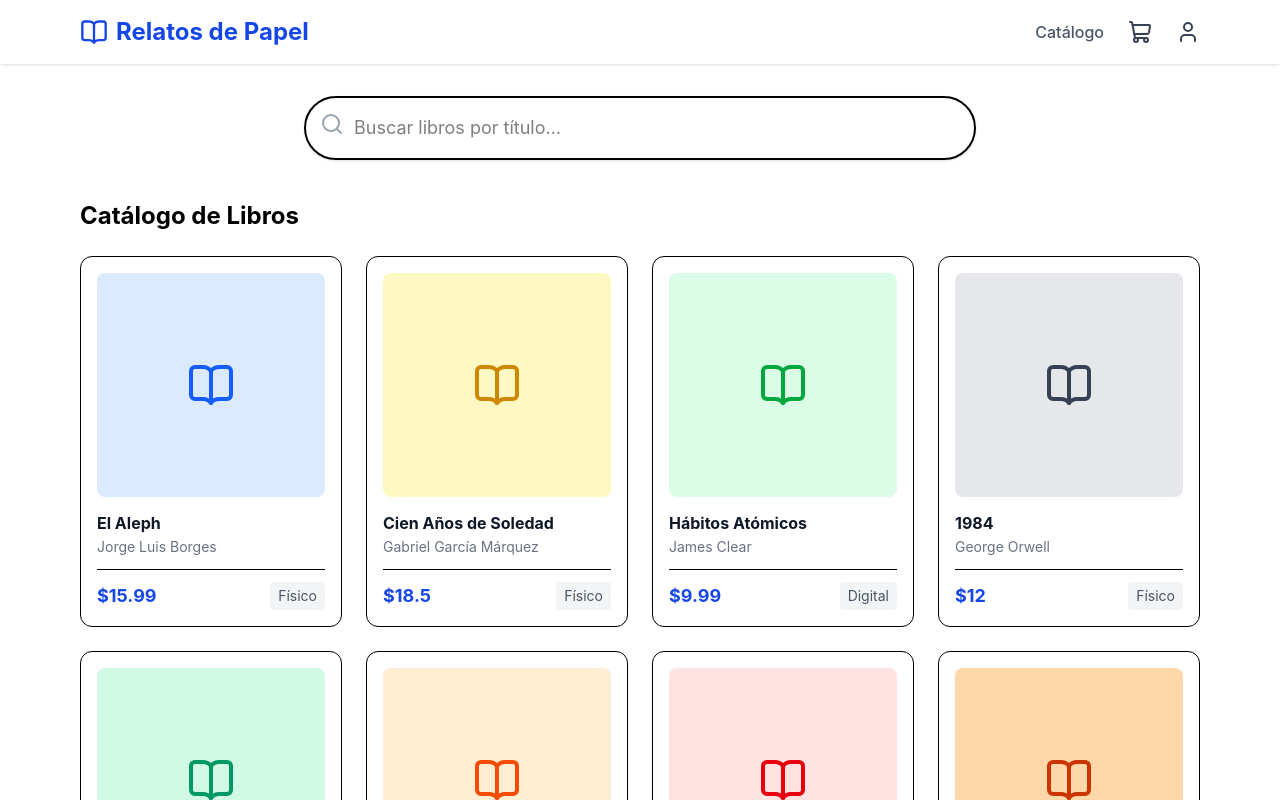
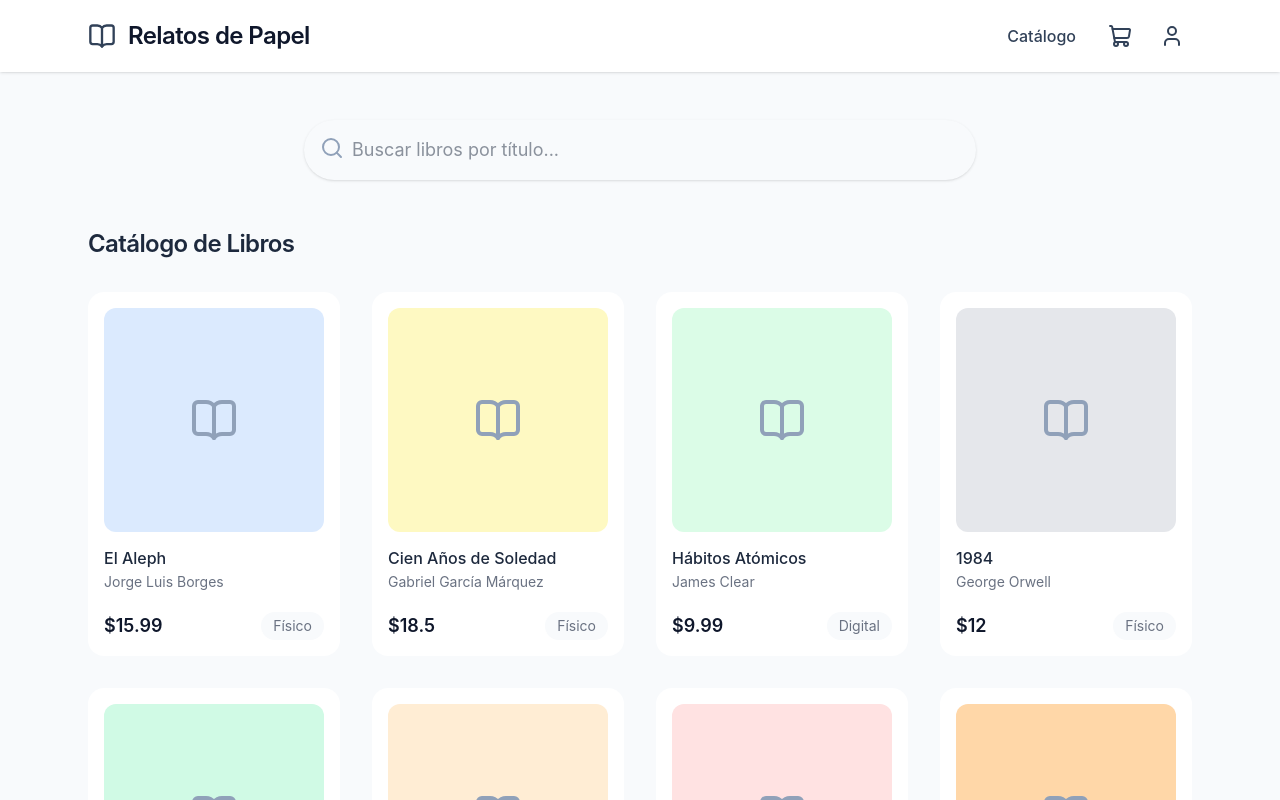
Before and after one commit to andresnino-dev/paper-story-front-app, a React (Vite) app: page /home in a window 1280 px wide. Shown: the top 800 px of the page. Built offline with nearby package versions, Linux system fonts and the light colour scheme.

Commit message:
apply style minimalist propose by ia copilot

```diff
--- a/index.html
+++ b/index.html
@@ -6,7 +6,7 @@
     <meta name="viewport" content="width=device-width, initial-scale=1.0" />
     <title>paper-story-front-app</title>
   </head>
-  <body>
+  <body class="antialiased bg-slate-50 text-slate-800">
     <div id="root"></div>
     <script type="module" src="/src/main.jsx"></script>
   </body>
--- a/src/components/layout/Header.jsx
+++ b/src/components/layout/Header.jsx
@@ -13,17 +13,40 @@ export const Header = () => {
 
     return (
         <header className="bg-white shadow-sm sticky top-0 z-40">
-            <div className="max-w-6xl mx-auto px-4 py-4 flex items-center justify-between">
-                <div className="flex items-center cursor-pointer text-blue-700 font-bold text-2xl" onClick={() => navigate('/')}>
-                    <BookOpen className="mr-2" size={28} /> Relatos de Papel
+            <div className="max-w-6xl mx-auto px-6 py-4 flex items-center justify-between">
+                <div
+                    className="flex items-center cursor-pointer text-slate-900 font-semibold text-2xl tracking-tight"
+                    onClick={() => navigate('/')}
+                    aria-label="Ir al inicio"
+                >
+                    <BookOpen className="mr-3 text-slate-700" size={28} />
+                    <span>Relatos de Papel</span>
                 </div>
-                <div className="flex items-center space-x-6">
-                    <button onClick={() => navigate('/home')} className="text-gray-600 hover:text-blue-600 font-medium">Catálogo</button>
-                    <div className="relative cursor-pointer text-gray-700 hover:text-blue-600" onClick={() => setIsCartOpen(true)}>
+
+                <div className="flex items-center space-x-5">
+                    <button
+                        onClick={() => navigate('/home')}
+                        className="text-slate-700 hover:text-slate-900 font-medium px-3 py-2 rounded-md focus:outline-none focus:ring-2 focus:ring-slate-100"
+                    >
+                        Catálogo
+                    </button>
+
+                    <div
+                        className="relative cursor-pointer text-slate-700 hover:text-slate-900"
+                        onClick={() => setIsCartOpen(true)}
+                        aria-label="Abrir carrito"
+                    >
                         <ShoppingCart size={24} />
-                        {totalItems > 0 && <span className="absolute -top-2 -right-2 bg-red-500 text-white text-xs font-bold rounded-full h-5 w-5 flex items-center justify-center">{totalItems}</span>}
+                        {totalItems > 0 && (
+                            <span className="absolute -top-2 -right-2 bg-slate-900 text-white text-xs font-bold rounded-full h-5 w-5 flex items-center justify-center">{totalItems}</span>
+                        )}
                     </div>
-                    <button onClick={() => navigate(isAuthenticated ? '/profile' : '/login')} className="text-gray-700 hover:text-blue-600">
+
+                    <button
+                        onClick={() => navigate(isAuthenticated ? '/profile' : '/login')}
+                        className="text-slate-700 hover:text-slate-900 p-2 rounded-md focus:outline-none focus:ring-2 focus:ring-slate-100"
+                        aria-label="Ir a perfil"
+                    >
                         <User size={24} />
                     </button>
                 </div>
--- a/src/components/ui/Button.jsx
+++ b/src/components/ui/Button.jsx
@@ -1,9 +1,11 @@
 export const Button = ({ children, onClick, variant = 'primary', className = '', disabled = false, type = 'button' }) => {
-    const baseStyle = "px-4 py-2 rounded-lg font-semibold transition-colors disabled:opacity-50 disabled:cursor-not-allowed";
+    // Base style updated to a cleaner, slightly larger pill for a modern minimal look.
+    const baseStyle = "px-5 py-3 rounded-xl font-medium transition-colors disabled:opacity-50 disabled:cursor-not-allowed shadow-sm";
+    // Use slate-900 as the primary accent (negro mate) to match the new design language.
     const variants = {
-        primary: "bg-blue-600 text-white hover:bg-blue-700",
-        secondary: "bg-gray-200 text-gray-800 hover:bg-gray-300",
-        danger: "bg-red-100 text-red-600 hover:bg-red-200"
+        primary: "bg-slate-900 text-white hover:bg-slate-800",
+        secondary: "bg-slate-50 text-slate-800 hover:bg-slate-100",
+        danger: "bg-red-50 text-red-600 hover:bg-red-100"
     };
     return (
         <button type={type} onClick={onClick} className={`${baseStyle} ${variants[variant]} ${className}`} disabled={disabled}>
--- a/src/pages/book-detail/BookDetailView.jsx
+++ b/src/pages/book-detail/BookDetailView.jsx
@@ -8,33 +8,45 @@ export const BookDetailView = () => {
     const navigate = useNavigate();
     const { id } = useParams();
     const { addToCart } = useCart();
-    const book = MOCK_BOOKS.find(b => b.id === id) || MOCK_BOOKS[0];
+    const book = MOCK_BOOKS.find(b => b.id + '' === id) || MOCK_BOOKS[0];
 
     return (
-        <div className="max-w-4xl mx-auto py-8 px-4">
-            <button onClick={() => navigate('/home')} className="text-blue-600 mb-6 flex items-center hover:underline font-medium">
-                <ChevronRight className="rotate-180 mr-1" size={18} /> Volver al catálogo
+        <div className="max-w-4xl mx-auto py-12 px-6">
+            <button
+                onClick={() => navigate('/home')}
+                className="text-slate-700 mb-6 flex items-center hover:underline font-medium"
+            >
+                <ChevronRight className="rotate-180 mr-2" size={18} /> Volver al catálogo
             </button>
-            <div className="flex flex-col md:flex-row gap-8 bg-white p-8 rounded-2xl shadow-sm border">
-                <div className={`w-full md:w-1/3 h-96 ${book.cover} rounded-xl flex items-center justify-center shadow-inner`}><BookOpen size={80} /></div>
+
+            <div className="flex flex-col md:flex-row gap-10 bg-white p-8 rounded-2xl shadow-sm">
+                <div className={`w-full md:w-1/3 h-96 ${book.cover} rounded-xl flex items-center justify-center overflow-hidden`}>
+                    <BookOpen size={80} className="text-slate-400" />
+                </div>
+
                 <div className="flex-1 flex flex-col">
-                    <div className="mb-2 flex items-center space-x-2">
-                        <span className="bg-blue-100 text-blue-800 text-xs px-2 py-1 rounded font-bold uppercase tracking-wider">{book.category}</span>
-                        <span className="bg-gray-100 text-gray-800 text-xs px-2 py-1 rounded font-bold uppercase tracking-wider">{book.type}</span>
+                    <div className="mb-4 flex items-center space-x-3">
+                        <span className="bg-slate-50 text-slate-700 text-xs px-2 py-1 rounded font-semibold uppercase tracking-wider">{book.category}</span>
+                        <span className="bg-slate-50 text-slate-700 text-xs px-2 py-1 rounded font-semibold uppercase tracking-wider">{book.type}</span>
                     </div>
-                    <h1 className="text-4xl font-extrabold mb-2 text-gray-900">{book.title}</h1>
-                    <p className="text-xl text-gray-600 mb-6 font-medium">{book.author}</p>
-                    <div className="text-4xl font-black text-blue-700 mb-6">${book.price}</div>
-                    <p className="text-gray-700 mb-8 text-lg leading-relaxed">{book.description}</p>
+
+                    <h1 className="text-3xl font-semibold mb-2 text-slate-800">{book.title}</h1>
+                    <p className="text-lg text-gray-500 mb-6 font-medium">{book.author}</p>
+
+                    <div className="text-3xl font-semibold text-slate-900 mb-6">${book.price}</div>
+
+                    <p className="text-slate-700 mb-8 text-base leading-relaxed">{book.description}</p>
+
                     <div className="mb-8">
-                        <span className="font-semibold text-gray-900 block mb-1">Disponibilidad:</span>
+                        <span className="font-semibold text-slate-800 block mb-1">Disponibilidad:</span>
                         {book.stock > 0 ? (
                             <span className="text-green-600 flex items-center"><CheckCircle size={18} className="mr-1"/> En stock ({book.stock} unid.)</span>
                         ) : (
                             <span className="text-red-600 flex items-center"><X size={18} className="mr-1"/> Agotado temporalmente</span>
                         )}
                     </div>
-                    <div className="mt-auto pt-6 border-t">
+
+                    <div className="mt-auto pt-6">
                         <Button disabled={book.stock === 0} onClick={() => addToCart(book)} className="w-full py-4 text-lg">
                             <ShoppingCart className="inline mr-2" size={20}/> Añadir al carrito
                         </Button>
--- a/src/pages/home/HomeView.jsx
+++ b/src/pages/home/HomeView.jsx
@@ -1,4 +1,4 @@
-import { useState, useEffect } from 'react';
+import { useState, useMemo } from 'react';
 import { useNavigate } from 'react-router-dom';
 import { Search, BookOpen } from 'lucide-react';
 import { MOCK_BOOKS } from '../../mocks/books.js';
@@ -6,34 +6,47 @@ import { MOCK_BOOKS } from '../../mocks/books.js';
 export const HomeView = () => {
     const navigate = useNavigate();
     const [searchTerm, setSearchTerm] = useState('');
-    const [filteredBooks, setFilteredBooks] = useState(MOCK_BOOKS);
-
-    useEffect(() => {
-        const results = MOCK_BOOKS.filter(book =>
+    const filteredBooks = useMemo(() => {
+        return MOCK_BOOKS.filter(book =>
             book.title.toLowerCase().includes(searchTerm.toLowerCase())
         );
-        setFilteredBooks(results);
     }, [searchTerm]);
 
     return (
-        <div className="max-w-6xl mx-auto py-8 px-4">
-            <div className="relative max-w-2xl mx-auto mb-10">
-                <input type="text" value={searchTerm} onChange={(e) => setSearchTerm(e.target.value)} placeholder="Buscar libros por título..." className="w-full pl-12 pr-4 py-4 border-2 rounded-full text-lg shadow-sm focus:outline-none focus:border-blue-500"/>
-                <Search className="absolute left-4 top-4 text-gray-400" size={24} />
+        <div className="max-w-6xl mx-auto py-12 px-6">
+            <div className="relative max-w-2xl mx-auto mb-12">
+                <input
+                    type="text"
+                    value={searchTerm}
+                    onChange={(e) => setSearchTerm(e.target.value)}
+                    placeholder="Buscar libros por título..."
+                    className="w-full pl-12 pr-4 py-4 rounded-full text-lg bg-slate-50 text-slate-800 shadow-sm focus:outline-none focus:ring-2 focus:ring-slate-100"
+                />
+                <Search className="absolute left-4 top-4 text-slate-400" size={24} />
             </div>
-            <h2 className="text-2xl font-bold mb-6">Catálogo de Libros</h2>
+
+            <h2 className="text-2xl font-semibold tracking-tight text-slate-800 mb-8">Catálogo de Libros</h2>
+
             {filteredBooks.length === 0 ? (
                 <div className="text-center text-gray-500 py-12">No se encontraron libros.</div>
             ) : (
-                <div className="grid grid-cols-1 sm:grid-cols-2 md:grid-cols-3 lg:grid-cols-4 gap-6">
+                <div className="grid grid-cols-1 sm:grid-cols-2 md:grid-cols-3 lg:grid-cols-4 gap-8">
                     {filteredBooks.map(book => (
-                        <div key={book.id} className="border rounded-xl p-4 flex flex-col hover:shadow-lg transition-shadow bg-white cursor-pointer" onClick={() => navigate(`/book/${book.id}`)}>
-                            <div className={`h-56 ${book.cover} rounded-lg mb-4 flex items-center justify-center`}><BookOpen size={48} /></div>
-                            <h3 className="font-bold text-gray-900 leading-tight mb-1">{book.title}</h3>
-                            <p className="text-sm text-gray-500 mb-3">{book.author}</p>
-                            <div className="mt-auto flex justify-between items-center border-t pt-3">
-                                <span className="font-bold text-lg text-blue-700">${book.price}</span>
-                                <span className="text-sm bg-gray-100 px-2 py-1 rounded text-gray-600">{book.type}</span>
+                        <div
+                            key={book.id}
+                            className="rounded-2xl p-4 flex flex-col hover:shadow-md transition-transform hover:-translate-y-0.5 bg-white cursor-pointer"
+                            onClick={() => navigate(`/book/${book.id}`)}
+                        >
+                            <div className={`h-56 ${book.cover} rounded-xl mb-4 flex items-center justify-center overflow-hidden`}>
+                                <BookOpen size={48} className="text-slate-400" />
+                            </div>
+
+                            <h3 className="text-base font-medium text-slate-800 leading-tight mb-1">{book.title}</h3>
+                            <p className="text-sm text-gray-500 mb-4">{book.author}</p>
+
+                            <div className="mt-auto flex items-center justify-between pt-1">
+                                <span className="font-semibold text-lg text-slate-900">${book.price}</span>
+                                <span className="text-sm bg-slate-50 px-3 py-1 rounded-full text-gray-500">{book.type}</span>
                             </div>
                         </div>
                     ))}
--- a/src/pages/landing/LandingView.jsx
+++ b/src/pages/landing/LandingView.jsx
@@ -5,10 +5,10 @@ import { Button } from '../../components/ui/Button';
 export const LandingView = () => {
     const navigate = useNavigate();
     return (
-        <div className="flex flex-col items-center justify-center min-h-[80vh] text-center px-4">
-            <BookOpen size={80} className="text-blue-600 mb-6" />
-            <h1 className="text-5xl font-extrabold text-gray-900 mb-4">Bienvenido a Relatos de Papel</h1>
-            <p className="text-xl text-gray-600 mb-8 max-w-2xl">Tu librería de confianza. Descubre mundos increíbles, aprende nuevas habilidades y sumérgete en la magia de la lectura.</p>
+        <div className="flex flex-col items-center justify-center min-h-[80vh] text-center px-6 py-12">
+            <BookOpen size={80} className="text-slate-900 mb-8" />
+            <h1 className="text-5xl font-semibold text-slate-900 mb-4 tracking-tight">Bienvenido a Relatos de Papel</h1>
+            <p className="text-lg text-gray-500 mb-10 max-w-2xl">Tu librería de confianza. Descubre mundos increíbles, aprende nuevas habilidades y sumérgete en la magia de la lectura.</p>
             <Button onClick={() => navigate('/home')} className="text-lg px-8 py-4">Explorar el Catálogo</Button>
         </div>
     );
--- a/src/pages/login/LoginView.jsx
+++ b/src/pages/login/LoginView.jsx
@@ -14,18 +14,32 @@ export const LoginView = () => {
     };
 
     return (
-        <div className="max-w-md mx-auto py-16 px-4">
-            <div className="bg-white p-8 rounded-xl shadow-md border text-center">
-                <User size={48} className="mx-auto mb-4 text-blue-600 bg-blue-50 p-2 rounded-full" />
-                <h2 className="text-2xl font-bold mb-6">Iniciar Sesión</h2>
+        <div className="max-w-md mx-auto py-20 px-6">
+            <div className="bg-white p-8 rounded-2xl shadow-sm text-center">
+                <User size={48} className="mx-auto mb-4 text-slate-900 bg-slate-50 p-2 rounded-full" />
+                <h2 className="text-2xl font-semibold text-slate-800 mb-6">Iniciar Sesión</h2>
                 <form onSubmit={handleSubmit} className="text-left space-y-4">
                     <div>
-                        <label className="block text-sm font-medium text-gray-700 mb-1">Correo electrónico</label>
-                        <input type="email" required value={email} onChange={(e)=>setEmail(e.target.value)} placeholder="usuario@ejemplo.com" className="w-full border p-3 rounded-lg focus:ring-2 focus:ring-blue-500 outline-none" />
+                        <label className="block text-sm font-medium text-slate-700 mb-1">Correo electrónico</label>
+                        <input
+                            type="email"
+                            required
+                            value={email}
+                            onChange={(e)=>setEmail(e.target.value)}
+                            placeholder="usuario@ejemplo.com"
+                            className="w-full bg-slate-50 p-3 rounded-lg focus:ring-2 focus:ring-slate-100 outline-none text-slate-800"
+                        />
                     </div>
                     <div>
-                        <label className="block text-sm font-medium text-gray-700 mb-1">Contraseña</label>
-                        <input type="password" required value={password} onChange={(e)=>setPassword(e.target.value)} placeholder="••••••••" className="w-full border p-3 rounded-lg focus:ring-2 focus:ring-blue-500 outline-none" />
+                        <label className="block text-sm font-medium text-slate-700 mb-1">Contraseña</label>
+                        <input
+                            type="password"
+                            required
+                            value={password}
+                            onChange={(e)=>setPassword(e.target.value)}
+                            placeholder="••••••••"
+                            className="w-full bg-slate-50 p-3 rounded-lg focus:ring-2 focus:ring-slate-100 outline-none text-slate-800"
+                        />
                     </div>
                     <Button type="submit" className="w-full py-3 mt-4">Ingresar a mi cuenta</Button>
                 </form>
--- a/src/pages/profile/ProfileView.jsx
+++ b/src/pages/profile/ProfileView.jsx
@@ -7,28 +7,31 @@ export const ProfileView = () => {
     const { user, logout } = useAuth();
 
     return (
-        <div className="max-w-4xl mx-auto py-8 px-4">
+        <div className="max-w-4xl mx-auto py-12 px-6">
             <div className="flex justify-between items-center mb-8">
-                <h2 className="text-3xl font-bold text-gray-900">Mi Perfil</h2>
+                <h2 className="text-3xl font-semibold text-slate-800">Mi Perfil</h2>
                 <Button variant="danger" onClick={logout} className="flex items-center"><LogOut size={18} className="mr-2"/> Cerrar Sesión</Button>
             </div>
+
             <div className="grid grid-cols-1 md:grid-cols-3 gap-8">
-                <div className="col-span-1 bg-white p-6 rounded-xl shadow-sm border h-fit text-center">
-                    <div className="w-24 h-24 bg-blue-600 text-white rounded-full flex items-center justify-center text-3xl font-bold mx-auto mb-4">{user?.avatar}</div>
-                    <h3 className="text-xl font-bold text-gray-900">{user?.name}</h3>
+                <div className="col-span-1 bg-white p-6 rounded-2xl shadow-sm h-fit text-center">
+                    <div className="w-24 h-24 bg-slate-900 text-white rounded-full flex items-center justify-center text-3xl font-bold mx-auto mb-4">{user?.avatar}</div>
+                    <h3 className="text-xl font-medium text-slate-800">{user?.name}</h3>
                     <p className="text-gray-500 mb-4">{user?.email}</p>
-                    <span className="bg-green-100 text-green-800 text-xs px-3 py-1 rounded-full font-bold">Cuenta Activa</span>
+                    <span className="bg-green-100 text-green-800 text-xs px-3 py-1 rounded-full font-semibold">Cuenta Activa</span>
                 </div>
-                <div className="col-span-1 md:col-span-2 bg-white p-6 rounded-xl shadow-sm border">
-                    <h3 className="text-xl font-bold mb-6 border-b pb-2">Últimos 5 pedidos</h3>
+
+                <div className="col-span-1 md:col-span-2 bg-white p-6 rounded-2xl shadow-sm">
+                    <h3 className="text-xl font-medium mb-6 text-slate-800">Últimos 5 pedidos</h3>
                     <div className="space-y-4">
                         {MOCK_ORDERS.map(order => (
-                            <div key={order.id} className="flex flex-wrap justify-between items-center p-4 border rounded-lg hover:bg-gray-50">
+                            <div key={order.id} className="flex flex-wrap justify-between items-center p-4 rounded-lg hover:bg-slate-50">
                                 <div>
-                                    <p className="font-bold text-gray-900">{order.id}</p><p className="text-sm text-gray-500">{order.date}</p>
+                                    <p className="font-semibold text-slate-800">{order.id}</p>
+                                    <p className="text-sm text-gray-500">{order.date}</p>
                                 </div>
                                 <div className="text-right">
-                                    <p className="font-bold text-blue-700">${order.total.toFixed(2)}</p>
+                                    <p className="font-semibold text-slate-900">${order.total.toFixed(2)}</p>
                                     <p className={`text-xs font-bold ${order.status === 'Entregado' ? 'text-green-600' : 'text-red-600'}`}>{order.status}</p>
                                 </div>
                             </div>
```
Also changed, not shown: src/components/layout/CartDrawer.jsx (+63 -21 lines), src/pages/checkout/CheckoutView.jsx (+21 -16 lines).
